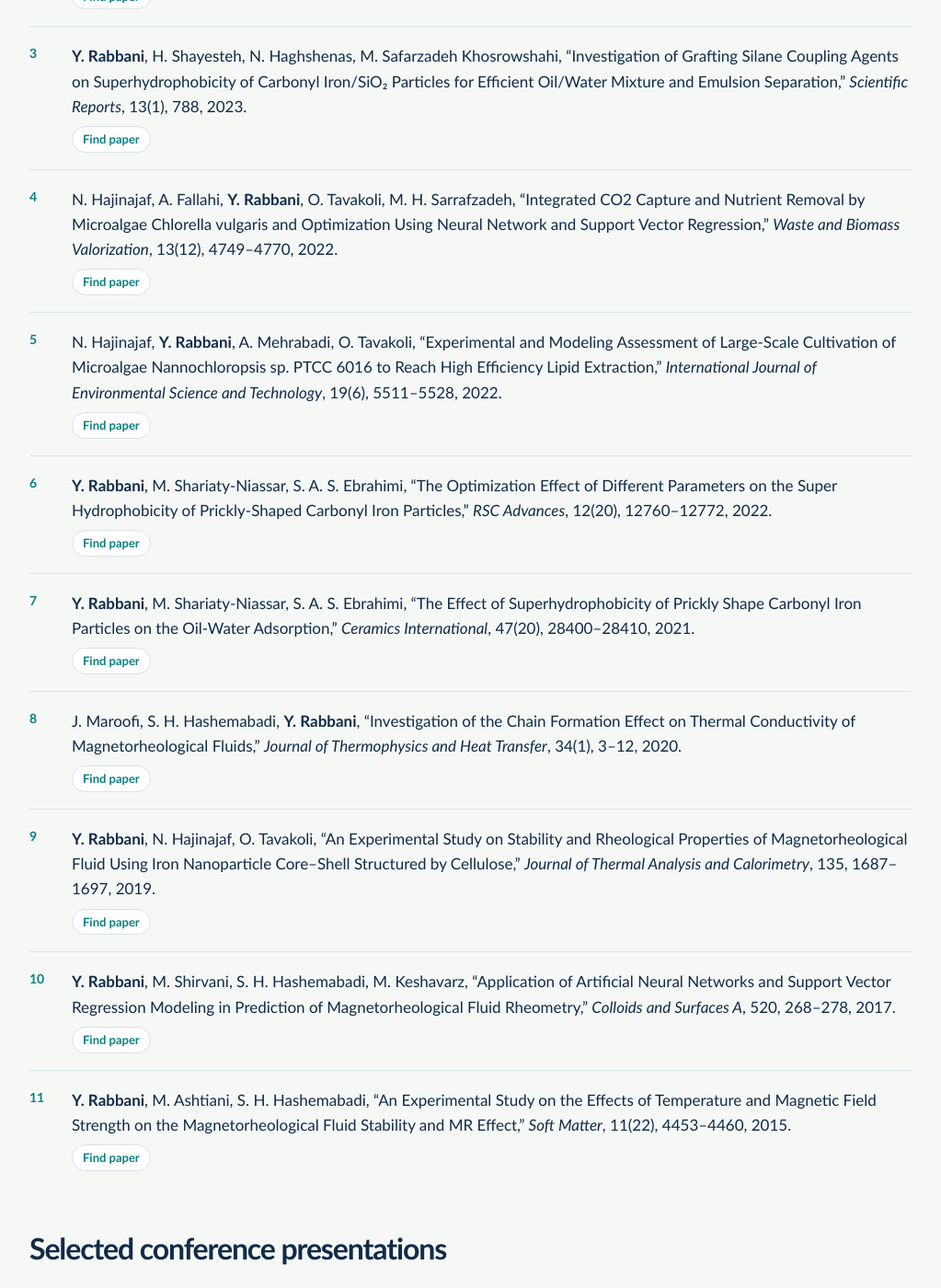
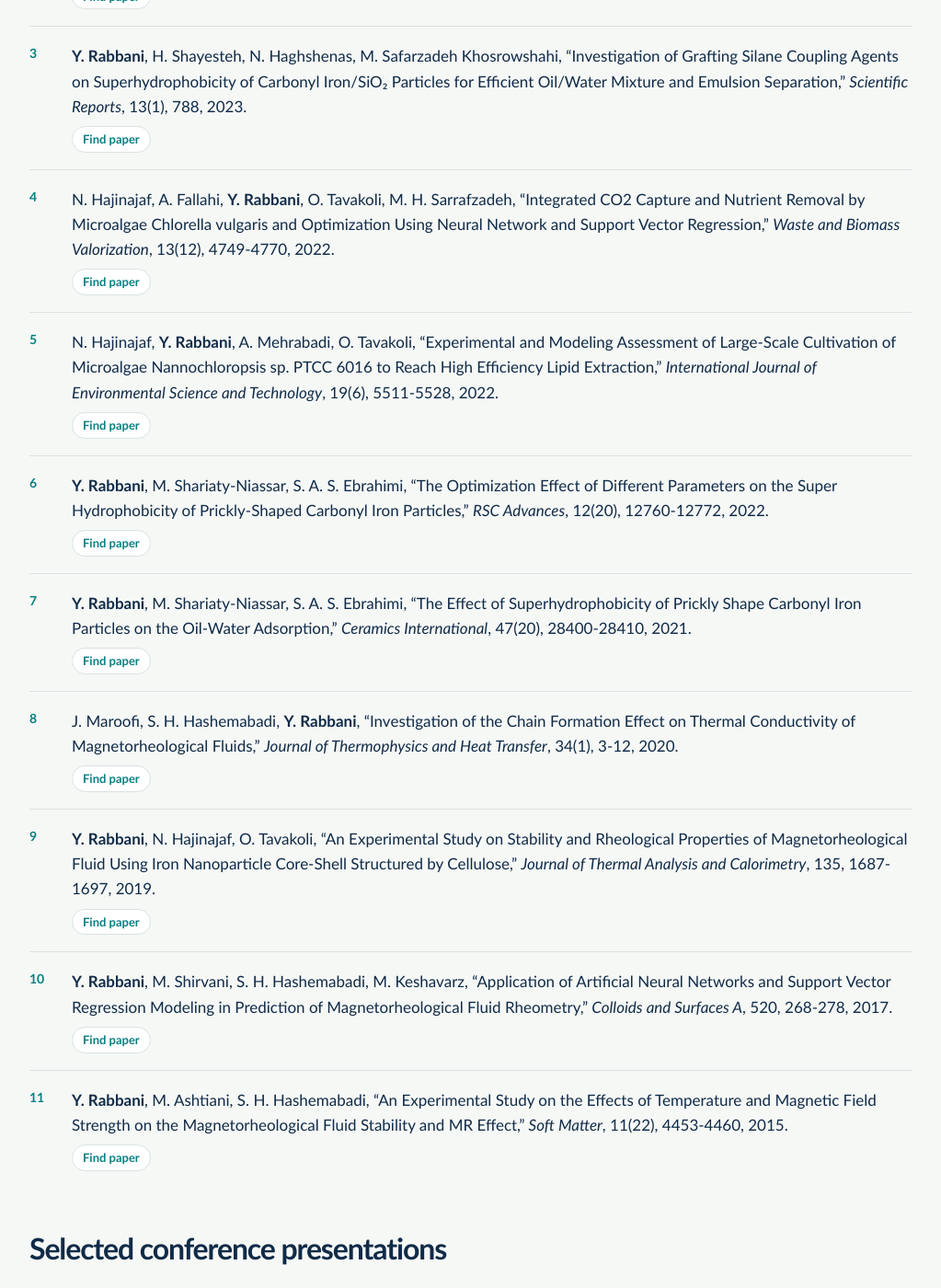
Before and after one commit to YahyaRabbani20/YahyaRabbani, a Jekyll site: the page built from _pages/publications.md, in a window 1280 px wide and 1400 px high, scrolled down 2867 px. Shown: the whole window at 92% size, without its empty margins (128-1151 px from the left). Built offline with Jekyll 4.4.1, drawn with Linux system fonts in a browser that asks for light colours; some of the changed text lies outside the part shown.

Commit message:
Fix punctuation and formatting in publications list
Updated publication entries to correct page formatting and punctuation, changing '–' to '-' in multiple citations.

```diff
--- a/_pages/publications.md
+++ b/_pages/publications.md
@@ -51,7 +51,7 @@ excerpt: "Publications, patents, and books by Yahya Rabbani on AI-guided nanobio
   <li>S. Behjati, L. Huang, B. Rousseau, <strong>Y. Rabbani</strong>, H. Wang, S. Dehury, R. Di Costanzo, S. H. Sajjadi, D. Constam, A. A. Boghossian, “Enabling pH resilience of an optical glutathione sensor by distinguishing enthalpy- and entropy-driven interactions,” <span class="venue">Small Methods</span>, 2025.
     <div class="pub-links"></div>
   </li>
-  <li>S. H. Sajjadi, S. J. Wu, <strong>Y. Rabbani</strong>, V. Zubkovs, H. Ahmadzadeh, et al., “Micropreparative Gel Electrophoresis for Purification of Nanoscale Bioconjugates,” <span class="venue">Bioconjugate Chemistry</span>, 35(2), 154–163, 2024.
+  <li>S. H. Sajjadi, S. J. Wu, <strong>Y. Rabbani</strong>, V. Zubkovs, H. Ahmadzadeh, et al., “Micropreparative Gel Electrophoresis for Purification of Nanoscale Bioconjugates,” <span class="venue">Bioconjugate Chemistry</span>, 35(2), 154-163, 2024.
     <div class="pub-links"><a href="https://scholar.google.com/scholar?q=%22Micropreparative%20Gel%20Electrophoresis%20for%20Purification%20of%20Nanoscale%20Bioconjugates%22">Find paper</a></div>
   </li>
   <li><strong>Y. Rabbani</strong>, S. Behjati, B. Lambert, S. H. Sajjadi, M. Shariaty-Niassar, et al., “Prediction of Mycotoxin Response of DNA-Wrapped Nanotube Sensor with Machine Learning,” <span class="venue">bioRxiv</span>, 2023.
@@ -71,28 +71,28 @@ excerpt: "Publications, patents, and books by Yahya Rabbani on AI-guided nanobio
   <li><strong>Y. Rabbani</strong>, H. Shayesteh, N. Haghshenas, M. Safarzadeh Khosrowshahi, “Investigation of Grafting Silane Coupling Agents on Superhydrophobicity of Carbonyl Iron/SiO₂ Particles for Efficient Oil/Water Mixture and Emulsion Separation,” <span class="venue">Scientific Reports</span>, 13(1), 788, 2023.
     <div class="pub-links"><a href="https://scholar.google.com/scholar?q=%22Investigation%20of%20Grafting%20Silane%20Coupling%20Agents%20on%20Superhydrophobicity%20of%20Carbonyl%20Iron%2FSiO%E2%82%82%20Particles%20for%20Efficient%20Oil%2FWater%20Mixture%20and%20Emulsion%20Separation%22">Find paper</a></div>
   </li>
-  <li>N. Hajinajaf, A. Fallahi, <strong>Y. Rabbani</strong>, O. Tavakoli, M. H. Sarrafzadeh, “Integrated CO2 Capture and Nutrient Removal by Microalgae Chlorella vulgaris and Optimization Using Neural Network and Support Vector Regression,” <span class="venue">Waste and Biomass Valorization</span>, 13(12), 4749–4770, 2022.
+  <li>N. Hajinajaf, A. Fallahi, <strong>Y. Rabbani</strong>, O. Tavakoli, M. H. Sarrafzadeh, “Integrated CO2 Capture and Nutrient Removal by Microalgae Chlorella vulgaris and Optimization Using Neural Network and Support Vector Regression,” <span class="venue">Waste and Biomass Valorization</span>, 13(12), 4749-4770, 2022.
     <div class="pub-links"><a href="https://scholar.google.com/scholar?q=%22Integrated%20CO2%20Capture%20and%20Nutrient%20Removal%20by%20Microalgae%20Chlorella%20vulgaris%20and%20Optimization%20Using%20Neural%20Network%20and%20Support%20Vector%20Regression%22">Find paper</a></div>
   </li>
-  <li>N. Hajinajaf, <strong>Y. Rabbani</strong>, A. Mehrabadi, O. Tavakoli, “Experimental and Modeling Assessment of Large-Scale Cultivation of Microalgae Nannochloropsis sp. PTCC 6016 to Reach High Efficiency Lipid Extraction,” <span class="venue">International Journal of Environmental Science and Technology</span>, 19(6), 5511–5528, 2022.
+  <li>N. Hajinajaf, <strong>Y. Rabbani</strong>, A. Mehrabadi, O. Tavakoli, “Experimental and Modeling Assessment of Large-Scale Cultivation of Microalgae Nannochloropsis sp. PTCC 6016 to Reach High Efficiency Lipid Extraction,” <span class="venue">International Journal of Environmental Science and Technology</span>, 19(6), 5511-5528, 2022.
     <div class="pub-links"><a href="https://scholar.google.com/scholar?q=%22Experimental%20and%20Modeling%20Assessment%20of%20Large-Scale%20Cultivation%20of%20Microalgae%20Nannochloropsis%20sp.%20PTCC%206016%20to%20Reach%20High%20Efficiency%20Lipid%20Extraction%22">Find paper</a></div>
   </li>
-  <li><strong>Y. Rabbani</strong>, M. Shariaty-Niassar, S. A. S. Ebrahimi, “The Optimization Effect of Different Parameters on the Super Hydrophobicity of Prickly-Shaped Carbonyl Iron Particles,” <span class="venue">RSC Advances</span>, 12(20), 12760–12772, 2022.
+  <li><strong>Y. Rabbani</strong>, M. Shariaty-Niassar, S. A. S. Ebrahimi, “The Optimization Effect of Different Parameters on the Super Hydrophobicity of Prickly-Shaped Carbonyl Iron Particles,” <span class="venue">RSC Advances</span>, 12(20), 12760-12772, 2022.
     <div class="pub-links"><a href="https://scholar.google.com/scholar?q=%22The%20Optimization%20Effect%20of%20Different%20Parameters%20on%20the%20Super%20Hydrophobicity%20of%20Prickly-Shaped%20Carbonyl%20Iron%20Particles%22">Find paper</a></div>
   </li>
-  <li><strong>Y. Rabbani</strong>, M. Shariaty-Niassar, S. A. S. Ebrahimi, “The Effect of Superhydrophobicity of Prickly Shape Carbonyl Iron Particles on the Oil-Water Adsorption,” <span class="venue">Ceramics International</span>, 47(20), 28400–28410, 2021.
+  <li><strong>Y. Rabbani</strong>, M. Shariaty-Niassar, S. A. S. Ebrahimi, “The Effect of Superhydrophobicity of Prickly Shape Carbonyl Iron Particles on the Oil-Water Adsorption,” <span class="venue">Ceramics International</span>, 47(20), 28400-28410, 2021.
     <div class="pub-links"><a href="https://scholar.google.com/scholar?q=%22The%20Effect%20of%20Superhydrophobicity%20of%20Prickly%20Shape%20Carbonyl%20Iron%20Particles%20on%20the%20Oil-Water%20Adsorption%22">Find paper</a></div>
   </li>
-  <li>J. Maroofi, S. H. Hashemabadi, <strong>Y. Rabbani</strong>, “Investigation of the Chain Formation Effect on Thermal Conductivity of Magnetorheological Fluids,” <span class="venue">Journal of Thermophysics and Heat Transfer</span>, 34(1), 3–12, 2020.
+  <li>J. Maroofi, S. H. Hashemabadi, <strong>Y. Rabbani</strong>, “Investigation of the Chain Formation Effect on Thermal Conductivity of Magnetorheological Fluids,” <span class="venue">Journal of Thermophysics and Heat Transfer</span>, 34(1), 3-12, 2020.
     <div class="pub-links"><a href="https://scholar.google.com/scholar?q=%22Investigation%20of%20the%20Chain%20Formation%20Effect%20on%20Thermal%20Conductivity%20of%20Magnetorheological%20Fluids%22">Find paper</a></div>
   </li>
-  <li><strong>Y. Rabbani</strong>, N. Hajinajaf, O. Tavakoli, “An Experimental Study on Stability and Rheological Properties of Magnetorheological Fluid Using Iron Nanoparticle Core–Shell Structured by Cellulose,” <span class="venue">Journal of Thermal Analysis and Calorimetry</span>, 135, 1687–1697, 2019.
+  <li><strong>Y. Rabbani</strong>, N. Hajinajaf, O. Tavakoli, “An Experimental Study on Stability and Rheological Properties of Magnetorheological Fluid Using Iron Nanoparticle Core-Shell Structured by Cellulose,” <span class="venue">Journal of Thermal Analysis and Calorimetry</span>, 135, 1687-1697, 2019.
     <div class="pub-links"><a href="https://scholar.google.com/scholar?q=%22An%20Experimental%20Study%20on%20Stability%20and%20Rheological%20Properties%20of%20Magnetorheological%20Fluid%20Using%20Iron%20Nanoparticle%20Core%E2%80%93Shell%20Structured%20by%20Cellulose%22">Find paper</a></div>
   </li>
-  <li><strong>Y. Rabbani</strong>, M. Shirvani, S. H. Hashemabadi, M. Keshavarz, “Application of Artificial Neural Networks and Support Vector Regression Modeling in Prediction of Magnetorheological Fluid Rheometry,” <span class="venue">Colloids and Surfaces A</span>, 520, 268–278, 2017.
+  <li><strong>Y. Rabbani</strong>, M. Shirvani, S. H. Hashemabadi, M. Keshavarz, “Application of Artificial Neural Networks and Support Vector Regression Modeling in Prediction of Magnetorheological Fluid Rheometry,” <span class="venue">Colloids and Surfaces A</span>, 520, 268-278, 2017.
     <div class="pub-links"><a href="https://scholar.google.com/scholar?q=%22Application%20of%20Artificial%20Neural%20Networks%20and%20Support%20Vector%20Regression%20Modeling%20in%20Prediction%20of%20Magnetorheological%20Fluid%20Rheometry%22">Find paper</a></div>
   </li>
-  <li><strong>Y. Rabbani</strong>, M. Ashtiani, S. H. Hashemabadi, “An Experimental Study on the Effects of Temperature and Magnetic Field Strength on the Magnetorheological Fluid Stability and MR Effect,” <span class="venue">Soft Matter</span>, 11(22), 4453–4460, 2015.
+  <li><strong>Y. Rabbani</strong>, M. Ashtiani, S. H. Hashemabadi, “An Experimental Study on the Effects of Temperature and Magnetic Field Strength on the Magnetorheological Fluid Stability and MR Effect,” <span class="venue">Soft Matter</span>, 11(22), 4453-4460, 2015.
     <div class="pub-links"><a href="https://scholar.google.com/scholar?q=%22An%20Experimental%20Study%20on%20the%20Effects%20of%20Temperature%20and%20Magnetic%20Field%20Strength%20on%20the%20Magnetorheological%20Fluid%20Stability%20and%20MR%20Effect%22">Find paper</a></div>
   </li>
 </ol>
```
